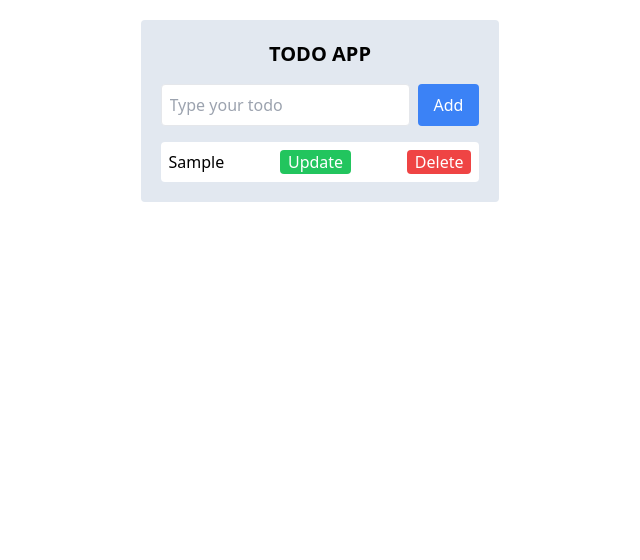
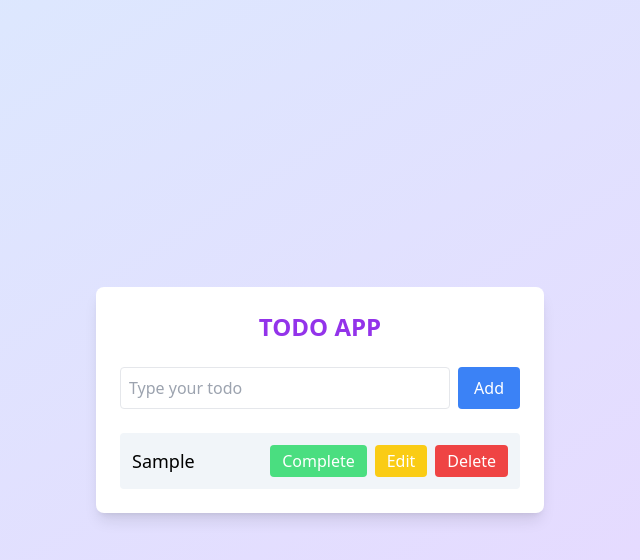
Before and after one commit to rathininfo/task-management, a React (Vite) app: page / in a window 1280 px wide. Both pictures are taken after typing "Sample" into the empty fields and a click on the button "Add". Shown: the top 560 px of the page, without its empty margins (320-960 px from the left). Built offline with nearby package versions, Linux system fonts and the light colour scheme.

Commit message:
completed todo application

```diff
--- a/src/Component/TodoForm.jsx
+++ b/src/Component/TodoForm.jsx
@@ -4,73 +4,71 @@ const TodoApp = () => {
   const [inputText, setInputText] = useState('');
   const [todoList, setTodoList] = useState([]);
 
-
-//   add todo list
+  // Add todo
   const addTodo = (e) => {
     e.preventDefault();
     if (inputText === '') return;
 
-    // create new to do list
     const newTodo = { text: inputText, completed: false };
     setTodoList([...todoList, newTodo]);
     setInputText('');
   };
 
-  //Updated to do list
+  // Complete todo
+  const completeTodo = (index) => {
+    const newList = [...todoList];
+    newList[index].completed = !newList[index].completed;
+    setTodoList(newList);
+  };
 
- const editTodo = (index) => {
+  // Edit todo
+  const editTodo = (index) => {
     setInputText(todoList[index].text);
     deleteTodo(index);
   };
 
-
-//   Deleted to list
+  // Delete todo (fixed bug: you forgot count after splice)
   const deleteTodo = (index) => {
     const newList = [...todoList];
-    newList.splice(index);
+    newList.splice(index, 1);
     setTodoList(newList);
   };
 
+  return (
+    <div className="flex justify-center items-center min-h-screen bg-gradient-to-br from-blue-100 to-purple-200 p-3">
+      <div className="bg-white p-6 rounded-lg shadow-lg w-full max-w-md">
+        <h1 className="font-bold text-2xl mb-6 text-center text-purple-600">TODO APP</h1>
 
-
-
-  return (
-    <div className="flex justify-center p-5">
-      <div className="bg-slate-200 p-5 rounded">
-        <h1 className="font-bold text-xl mb-4 text-center">TODO APP</h1>
-
-        <form onSubmit={addTodo} className="flex gap-2">
+        <form onSubmit={addTodo} className="flex flex-col sm:flex-row gap-2">
           <input
             type="text"
             placeholder="Type your todo"
             value={inputText}
             onChange={(e) => setInputText(e.target.value)}
-            className="border p-2 rounded"
+            className="border p-2 rounded flex-grow"
           />
-          <button type="submit" className="bg-blue-500 text-white px-4 rounded">
+          <button type="submit" className="bg-blue-500 text-white px-4 py-2 rounded">
             Add
           </button>
         </form>
 
-        <div className="mt-4">
+        <div className="mt-6 space-y-3">
           {todoList.map((todo, index) => (
-            <div key={index} className="flex justify-between bg-white p-2 rounded mt-2">
-              <span className={todo.completed ? "line-through text-green-600" : ""}>{todo.text}</span>
-
-
-{/* update to do */}
-
-            <button onClick={() => editTodo(index)} className="bg-green-500 text-white px-2 rounded">
-                  Update
+            <div key={index} className="flex flex-col sm:flex-row justify-between items-center bg-slate-100 p-3 rounded">
+              <span className={`text-lg ${todo.completed ? "line-through text-green-600" : ""}`}>
+                {todo.text}
+              </span>
+              <div className="flex gap-2 mt-2 sm:mt-0">
+                <button onClick={() => completeTodo(index)} className="bg-green-400 px-3 py-1 rounded text-white">
+                  {todo.completed ? 'Undo' : 'Complete'}
                 </button>
-
-
-              {/* delted button */}
-          <button onClick={() => deleteTodo(index)} className="bg-red-500 text-white px-2 rounded">
+                <button onClick={() => editTodo(index)} className="bg-yellow-400 px-3 py-1 rounded text-white">
+                  Edit
+                </button>
+                <button onClick={() => deleteTodo(index)} className="bg-red-500 px-3 py-1 rounded text-white">
                   Delete
                 </button>
-
-
+              </div>
             </div>
           ))}
         </div>
```
